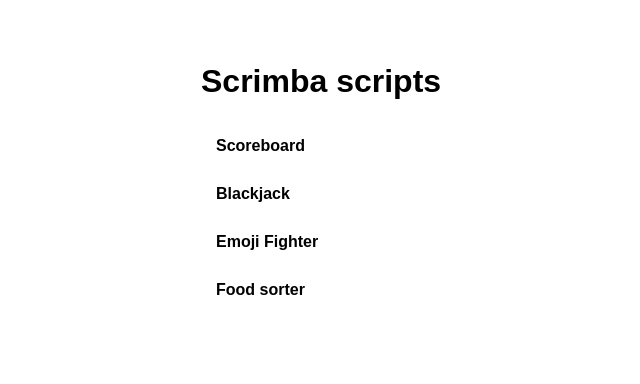
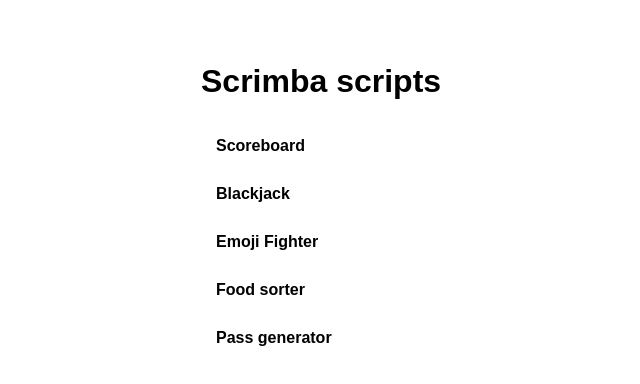
Before and after one commit to SOAndrianov/scrimba, a plain HTML site: page index.html in a window 1280 px wide. Shown: the whole page, without its empty margins (123-763 px from the left). Drawn offline with Linux system fonts and the light colour scheme.

Commit message:
Update index.html

```diff
--- a/index.html
+++ b/index.html
@@ -39,6 +39,7 @@
             <li><a href="blackjack/index.html">Blackjack</a></li>
             <li><a href="emoji.html">Emoji Fighter</a></li>
             <li><a href="foodsorter.html">Food sorter</a></li>
+            <li><a href="passgen.html">Pass generator</a></li>
             </ul>
         </div>
     </body>
```
